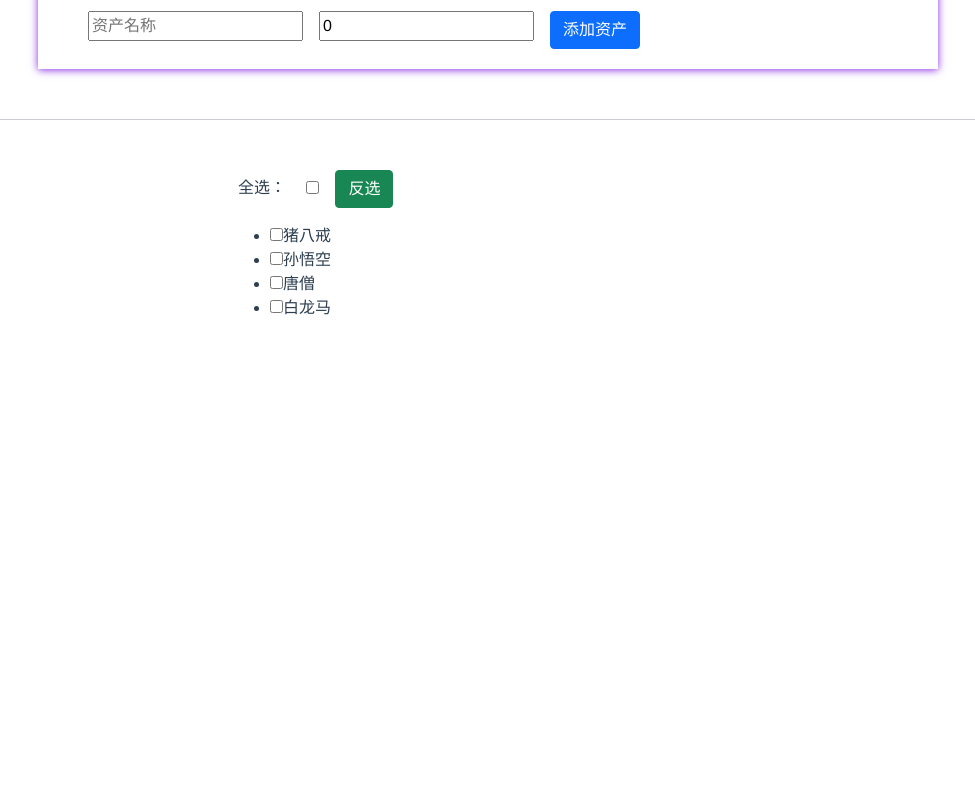
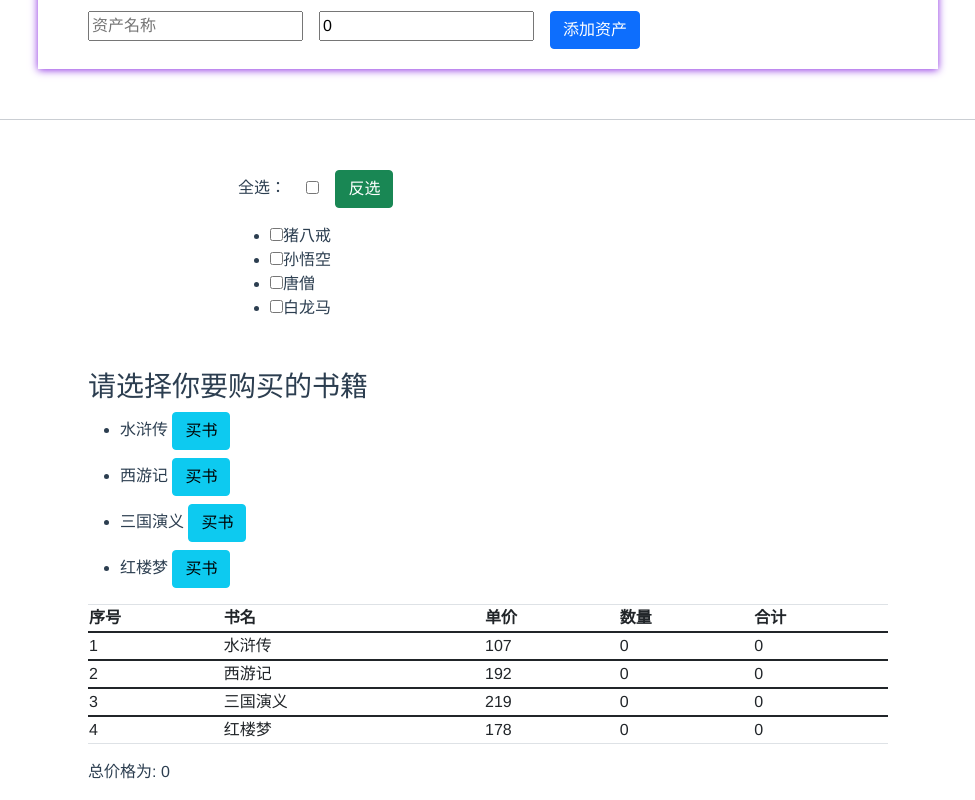
Before and after one commit to AaronGod/vueLearn, a Vue app: page / in a window 1280 px wide. Shown: the part 219-1019 px from the top of the page, without its empty margins (152-1127 px from the left). Before the commit the page ends 800 px from the top, so only its background shows below. Built offline with nearby package versions, Linux system fonts and the light colour scheme; the HTML template or start-up script is replaced by a standard one.

Commit message:
新增买书价格计算

```diff
--- a/src/App.vue
+++ b/src/App.vue
@@ -3,18 +3,20 @@
 
    <BrandManage />
    <hr>
-<CheckBox />
+  <CheckBox />
+  <BuyBooks />
   </div>
 </template>
 
 <script>
 import BrandManage from './components/BrandManage.vue'
 import CheckBox from './components/CheckBox.vue'
+import BuyBooks from './components/BuyBooks.vue'
 
 export default {
   name: 'App',
   components: {
-   BrandManage, CheckBox
+   BrandManage, CheckBox, BuyBooks
   }
 }
 </script>
--- /dev/null
+++ b/src/components/BuyBooks.vue
@@ -0,0 +1,69 @@
+<template>
+  <div class="my-3 mx-auto" style="width:800px;">
+    <h3>请选择你要购买的书籍</h3>
+    <ul>
+      <li v-for="(item,idex) in arr" :key="idex" class="mb-2">{{item.name}} <button class="btn btn-info" @click="buy(idex)">买书</button></li>
+    </ul>
+    <table class="table table-bordered table-hover">
+      <tr>
+        <th>序号</th>
+        <th>书名</th>
+        <th>单价</th>
+        <th>数量</th>
+        <th>合计</th>
+      </tr>
+      <tr v-for="(item,idex) in arr" :key="idex">
+        <td>{{idex+1}}</td>
+        <td>{{item.name}}</td>
+        <td>{{item.price}}</td>
+        <td>{{item.count}}</td>
+        <td>{{item.price * item.count}}</td>
+      </tr>
+    </table>
+    <p>总价格为: {{allPrice}}</p>
+  </div>
+</template>
+
+<script>
+export default {
+  name: 'BuyBooks',
+  data() {
+    return {
+      arr: [
+        {
+          name: "水浒传",
+          price: 107,
+          count: 0,
+        },
+        {
+          name: "西游记",
+          price: 192,
+          count: 0,
+        },
+        {
+          name: "三国演义",
+          price: 219,
+          count: 0,
+        },
+        {
+          name: "红楼梦",
+          price: 178,
+          count: 0,
+        },
+      ],
+    };
+  },
+  computed: {
+    allPrice(){
+      return this.arr.reduce((sum,item)=>{
+        return sum += item.price * item.count
+      },0)
+    }
+  },
+  methods: {
+    buy(index){
+      this.arr[index].count++
+    }
+  }
+};
+</script>
```
